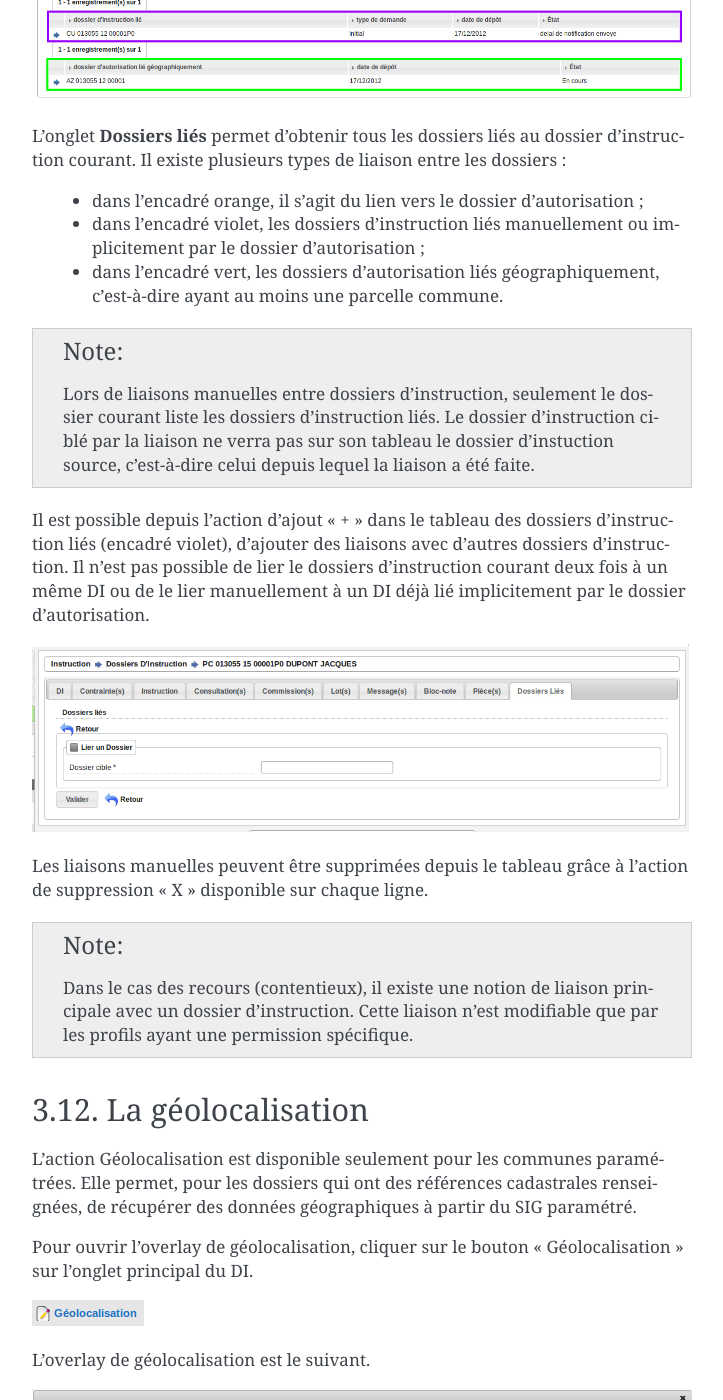
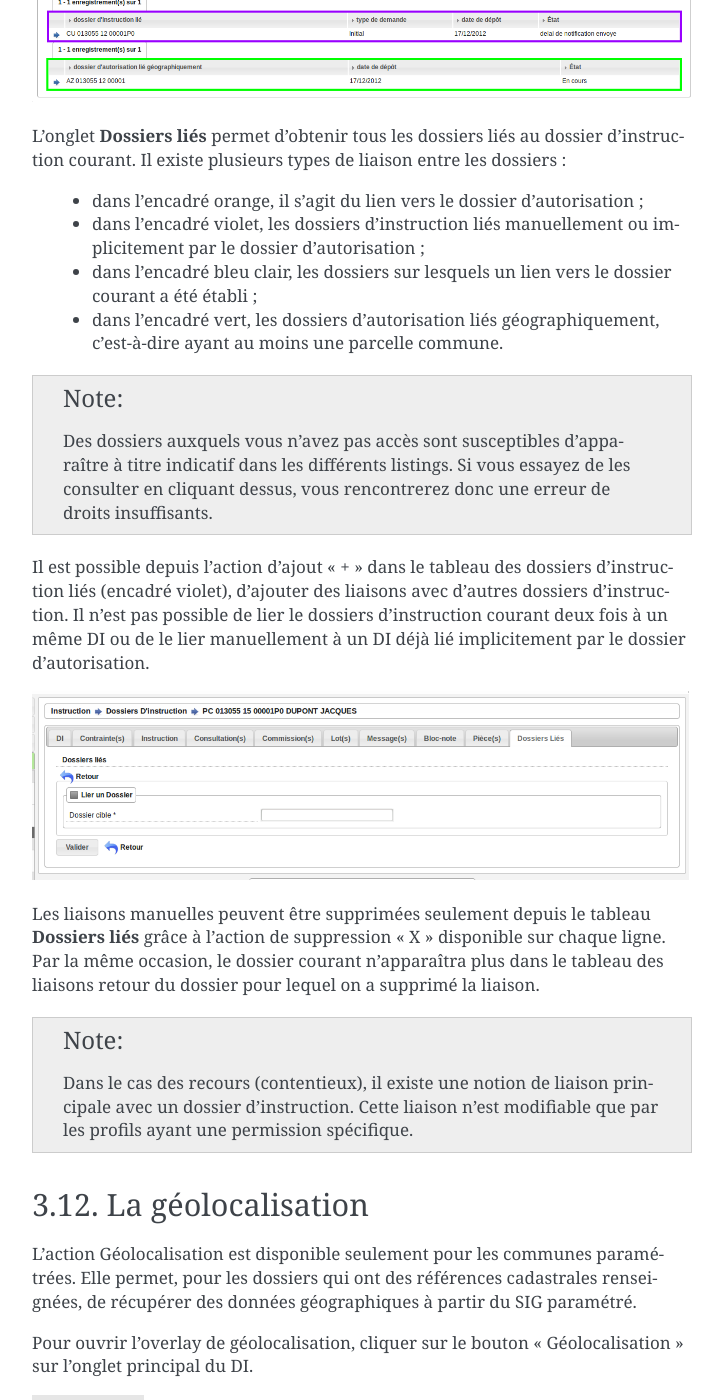
Before and after one commit to mpavaux/openads-documentation, a Sphinx documentation site: the page built from source/manuel_utilisateur/instruction.rst, in a window 1280 px wide and 1400 px high, scrolled down 28666 px. Shown: the whole window, without its empty margins (388-1111 px from the left). Built offline with Sphinx 7.4.7, drawn with Linux system fonts in a browser that asks for light colours.

Commit message:
Mise à jour de la doc des dossiers liés
Suite à l'évolution de réciprocité des liens entre dossiers

```diff
--- a/source/manuel_utilisateur/instruction.rst
+++ b/source/manuel_utilisateur/instruction.rst
@@ -714,18 +714,18 @@
 
     * dans l'encadré orange, il s'agit du lien vers le dossier d'autorisation ;
     * dans l'encadré violet, les dossiers d'instruction liés manuellement ou implicitement par le dossier d'autorisation ;
+    * dans l'encadré bleu clair, les dossiers sur lesquels un lien vers le dossier courant a été établi ;
     * dans l'encadré vert, les dossiers d'autorisation liés géographiquement, c'est-à-dire ayant au moins une parcelle commune.
 
 .. note::
-    Lors de liaisons manuelles entre dossiers d'instruction, seulement le dossier courant liste les dossiers d'instruction liés.
-    Le dossier d'instruction ciblé par la liaison ne verra pas sur son tableau le dossier d'instuction source, c'est-à-dire celui depuis lequel la liaison a été faite.
+    Des dossiers auxquels vous n'avez pas accès sont susceptibles d'apparaître à titre indicatif dans les différents listings. Si vous essayez de les consulter en cliquant dessus, vous rencontrerez donc une erreur de droits insuffisants.
 
 Il est possible depuis l'action d'ajout "+" dans le tableau des dossiers d'instruction liés (encadré violet), d'ajouter des liaisons avec d'autres dossiers d'instruction.
 Il n'est pas possible de lier le dossiers d'instruction courant deux fois à un même DI ou de le lier manuellement à un DI déjà lié implicitement par le dossier d'autorisation.
 
 .. image:: instruction_dossiers_lies_form_ajout.png
 
-Les liaisons manuelles peuvent être supprimées depuis le tableau grâce à l'action de suppression "X" disponible sur chaque ligne.
+Les liaisons manuelles peuvent être supprimées seulement depuis le tableau **Dossiers liés** grâce à l'action de suppression "X" disponible sur chaque ligne. Par la même occasion, le dossier courant n'apparaîtra plus dans le tableau des liaisons retour du dossier pour lequel on a supprimé la liaison.
 
 .. note::
     Dans le cas des recours (contentieux), il existe une notion de liaison principale avec un dossier d'instruction.
```
